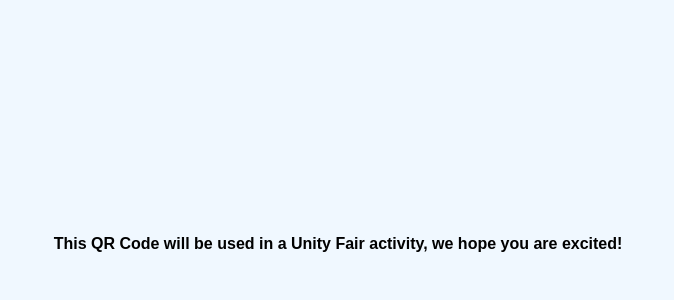
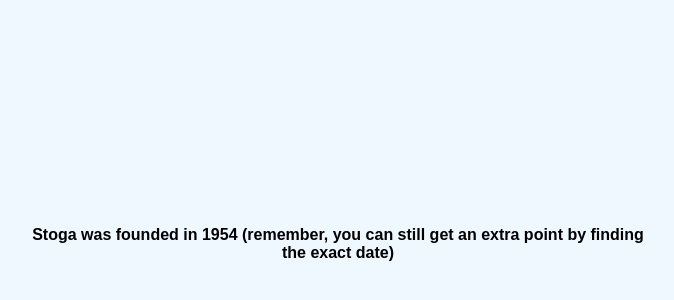
Before and after one commit to Nolempk/3, a plain HTML site: page index.html in a window 1280 px wide. Shown: the part 156-456 px from the top of the page, without its empty margins (302-976 px from the left). Drawn offline with Linux system fonts and the light colour scheme.

Commit message:
Update index.html

```diff
--- a/index.html
+++ b/index.html
@@ -20,6 +20,6 @@
 	</style>
 </head>
 <body>
-This QR Code will be used in a Unity Fair activity, we hope you are excited!
+Stoga was founded in 1954 (remember, you can still get an extra point by finding the exact date)
 </body>
 </html>
```
